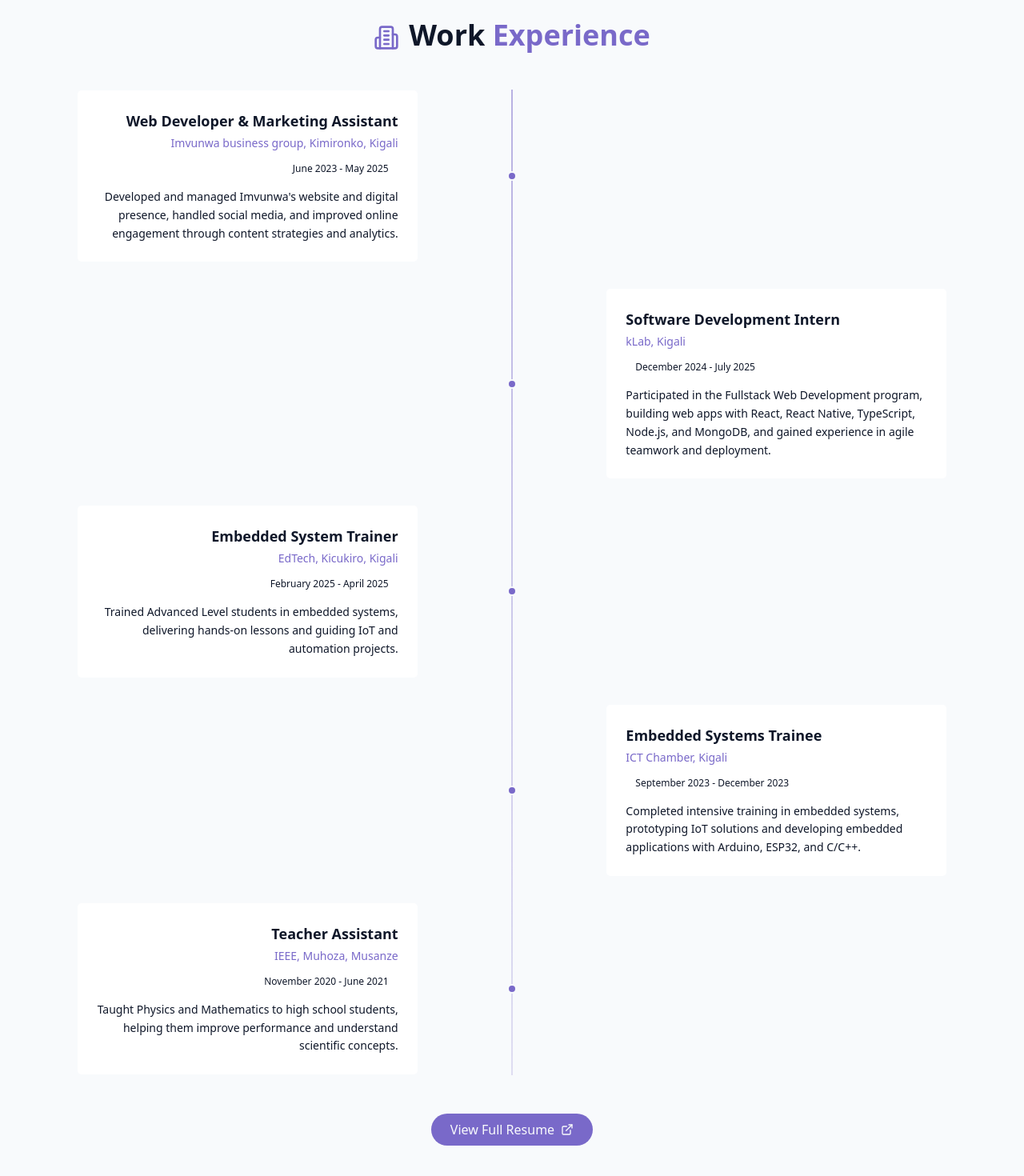
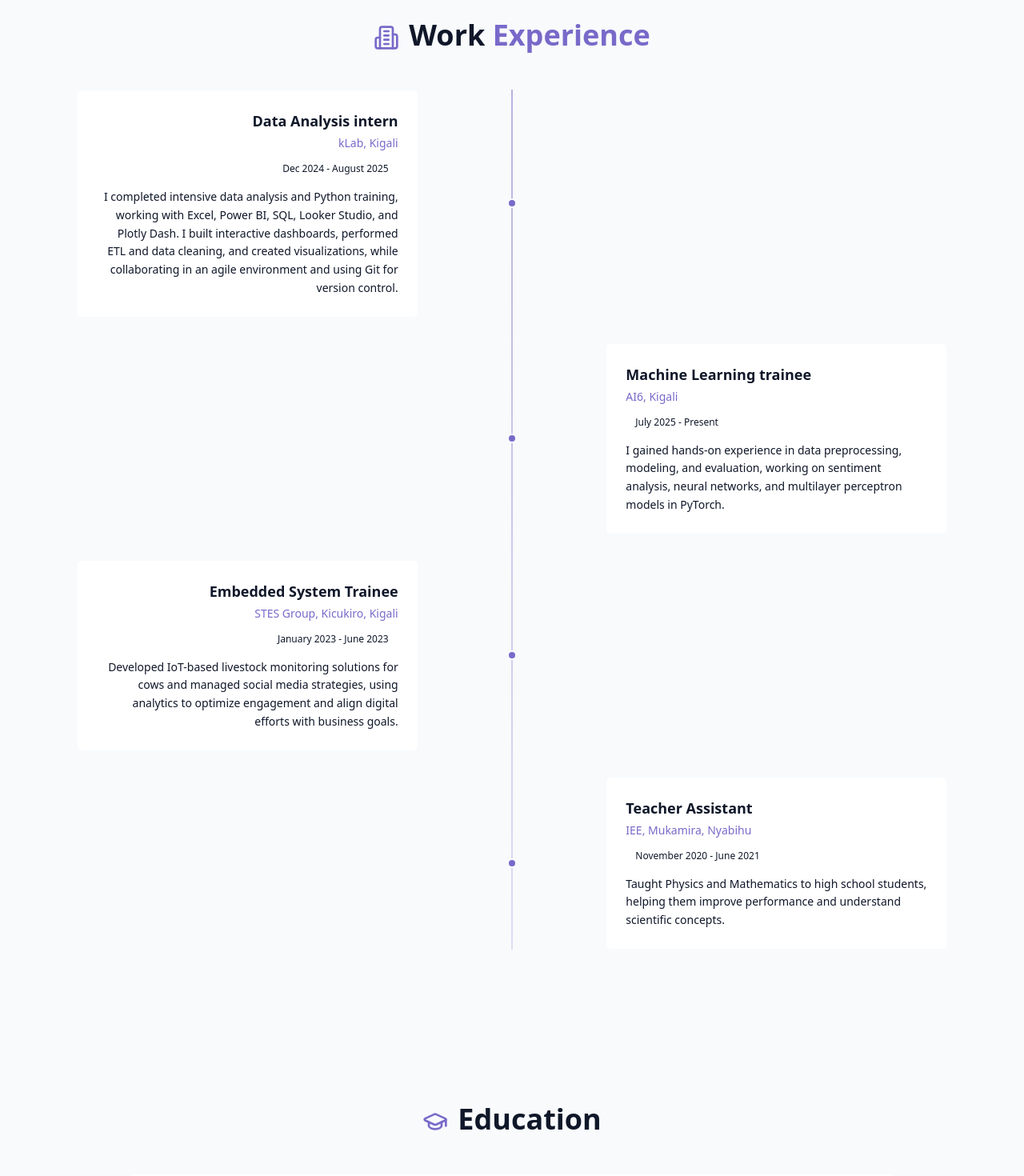
Before and after one commit to NadiaHirwa/HirwaNadiaPortfolio, a React (Vite) app: page / in a window 1280 px wide. Shown: the part 1800-3270 px from the top of the page at 80% size. Built offline with nearby package versions, Linux system fonts and the light colour scheme.

Commit message:
updated experience

```diff
--- a/src/components/ExperienceSection.jsx
+++ b/src/components/ExperienceSection.jsx
@@ -3,32 +3,26 @@
 export const ExperienceSection = () => {
   const experiences = [
     {
-      title: "Web Developer & Marketing Assistant",
-      company: "Imvunwa business group, Kimironko, Kigali",
-      duration: "June 2023 - May 2025",
-      description: "Developed and managed Imvunwa's website and digital presence, handled social media, and improved online engagement through content strategies and analytics."
+      title: "Data Analysis intern",
+      company: "kLab, Kigali",
+      duration: "Dec 2024 - August 2025",
+      description: "I completed intensive data analysis and Python training, working with Excel, Power BI, SQL, Looker Studio, and Plotly Dash. I built interactive dashboards, performed ETL and data cleaning, and created visualizations, while collaborating in an agile environment and using Git for version control."
     },
     {
-      title: "Software Development Intern",
-      company: "kLab, Kigali",
-      duration: "December 2024 - July 2025",
-      description: "Participated in the Fullstack Web Development program, building web apps with React, React Native, TypeScript, Node.js, and MongoDB, and gained experience in agile teamwork and deployment."
+      title: "Machine Learning trainee",
+      company: "AI6, Kigali",
+      duration: "July 2025 - Present",
+      description: "I gained hands-on experience in data preprocessing, modeling, and evaluation, working on sentiment analysis, neural networks, and multilayer perceptron models in PyTorch."
     },
     {
-      title: "Embedded System Trainer",
-      company: "EdTech, Kicukiro, Kigali",
-      duration: "February 2025 - April 2025",
-      description: "Trained Advanced Level students in embedded systems, delivering hands-on lessons and guiding IoT and automation projects."
-    },
-    {
-      title: "Embedded Systems Trainee",
-      company: "ICT Chamber, Kigali",
-      duration: "September 2023 - December 2023",
-      description: "Completed intensive training in embedded systems, prototyping IoT solutions and developing embedded applications with Arduino, ESP32, and C/C++."
+      title: "Embedded System Trainee",
+      company: "STES Group, Kicukiro, Kigali",
+      duration: "January 2023 - June 2023",
+      description: "Developed IoT-based livestock monitoring solutions for cows and managed social media strategies, using analytics to optimize engagement and align digital efforts with business goals."
     },
     {
       title: "Teacher Assistant",
-      company: "IEEE, Muhoza, Musanze",
+      company: "IEE, Mukamira, Nyabihu",
       duration: "November 2020 - June 2021",
       description: "Taught Physics and Mathematics to high school students, helping them improve performance and understand scientific concepts."
     }
@@ -79,17 +73,6 @@
           </div>
         </div>
 
-        <div className="text-center mt-12">
-          <a
-            href="https://docs.google.com/document/d/1zucWOcCiVARCgp8AAh418OfRCvThRM2ZXfM7qSbfFPI/edit?usp=sharing"
-            target="_blank"
-            rel="noopener noreferrer"
-            className="cosmic-button inline-flex items-center gap-2"
-          >
-            View Full Resume
-            <ExternalLink className="h-4 w-4" />
-          </a>
-        </div>
       </div>
     </section>
   );
```
